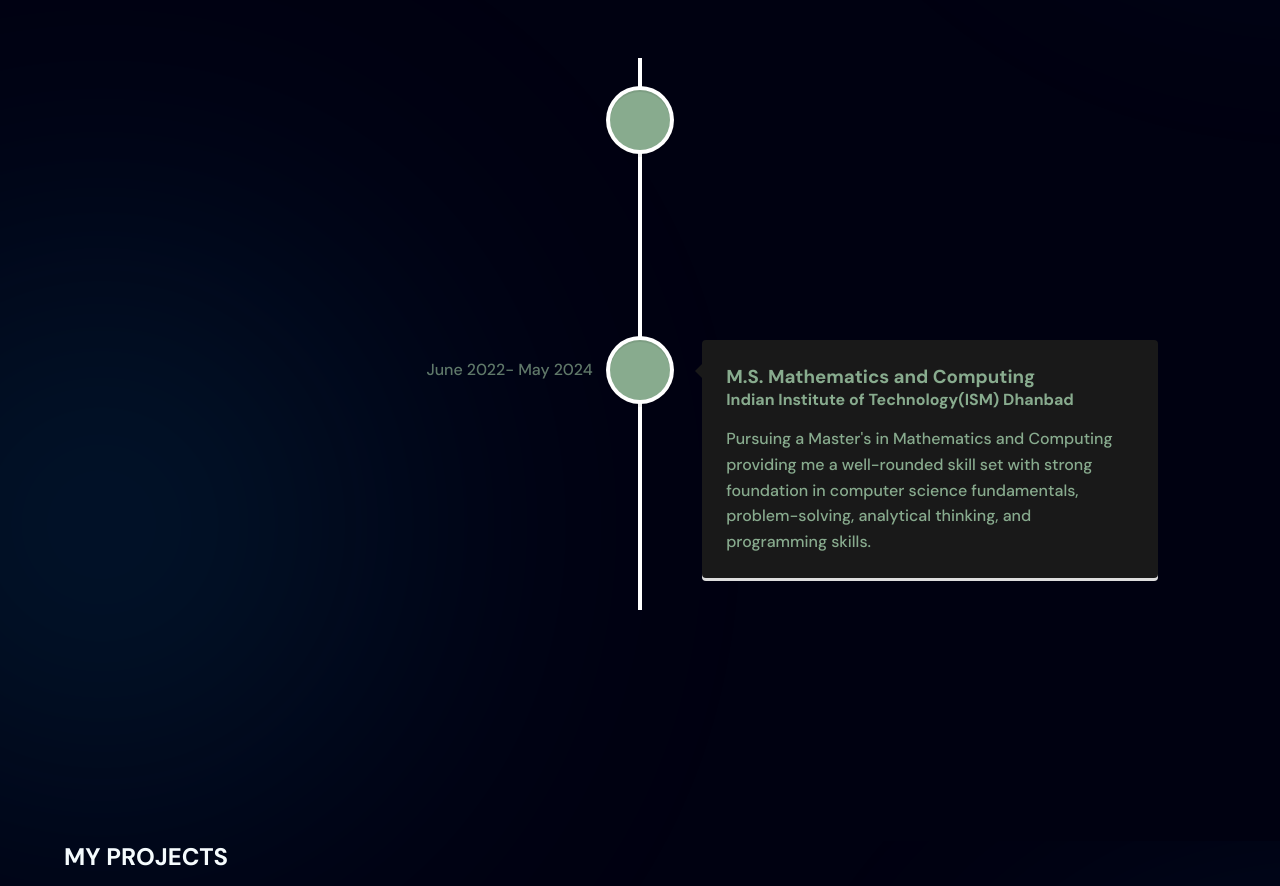
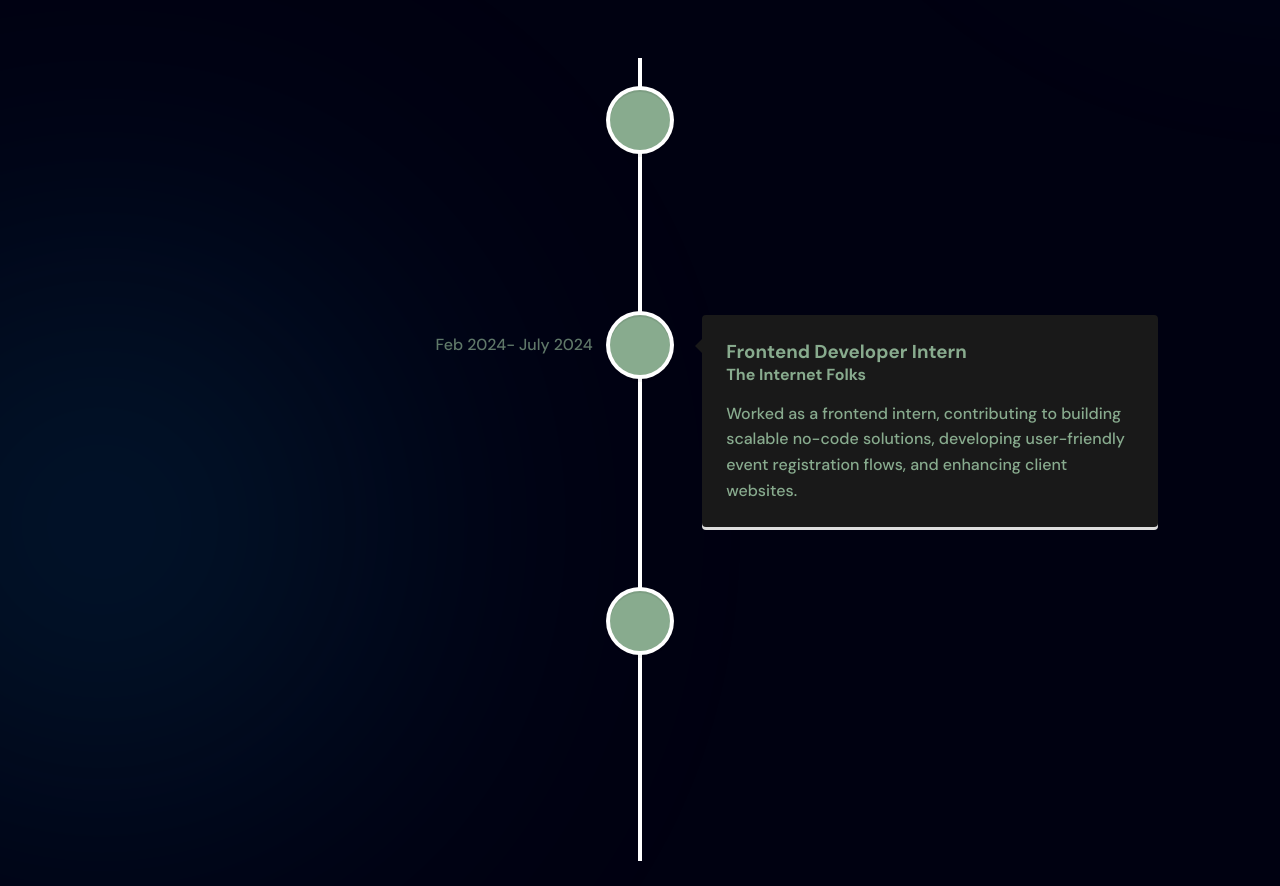
Before and after one commit to mikasa-404/main-portfolio, a React (Create React App) app: page / in a window 1280 px wide. Shown: the part 1900-2786 px from the top of the page. Built offline with nearby package versions, Linux system fonts and the light colour scheme; the HTML template or start-up script is replaced by a standard one.

Commit message:
updated experience

```diff
--- a/src/components/Experience.js
+++ b/src/components/Experience.js
@@ -50,35 +50,48 @@
           <VerticalTimelineElement
             contentStyle={{ background: "#191919", color: "#fff" }}
             contentArrowStyle={{ borderRight: "7px solid  #191919" }}
-            date="Feb 2024- Present"
+            date="Aug 2024- Present"
             iconStyle={{ background: "#88AB8E", color: "#fff" }}
           >
             <h3 className="vertical-timeline-element-title">
-              Software Developer Intern
+              SDE Intern - FullStack
+            </h3>
+            <h4 className="vertical-timeline-element-subtitle">
+              Spyne
+            </h4>
+            <p>
+            Working as a Full-stack developer in the 360 team, creating immersive 360-degree views of cars
+            </p>
+          </VerticalTimelineElement>
+          <VerticalTimelineElement
+            contentStyle={{ background: "#191919", color: "#88AB8E" }}
+            contentArrowStyle={{ borderRight: "7px solid  #191919" }}
+            date="Feb 2024- July 2024"
+            iconStyle={{ background: "#88AB8E", color: "#fff" }}
+          >
+             <h3 className="vertical-timeline-element-title">
+              Frontend Developer Intern
             </h3>
             <h4 className="vertical-timeline-element-subtitle">
               The Internet Folks
             </h4>
             <p>
-              Working as a SDE intern at a growing startup. Responsibilities
-              involve developing responsive web applications and features for
-              different clients.
-            </p>
+              Worked as a frontend intern, contributing to building scalable no-code solutions, developing user-friendly event registration flows, and enhancing client websites. </p>
           </VerticalTimelineElement>
           <VerticalTimelineElement
-            contentStyle={{ background: "#191919", color: "#88AB8E" }}
+            contentStyle={{ background: "#191919", color: "#fff" }}
             contentArrowStyle={{ borderRight: "7px solid  #191919" }}
             date="June 2022- May 2024"
             iconStyle={{ background: "#88AB8E", color: "#fff" }}
           >
-            <h3 className="vertical-timeline-element-title">
+             <h3 className="vertical-timeline-element-title">
               M.S. Mathematics and Computing
             </h3>
             <h4 className="vertical-timeline-element-subtitle">
               Indian Institute of Technology(ISM) Dhanbad
             </h4>
             <p>
-              Pursuing a Master's in Mathematics and Computing providing me a
+              Pursued a Master's in Mathematics and Computing providing me a
               well-rounded skill set with strong foundation in computer science
               fundamentals, problem-solving, analytical thinking, and
               programming skills.
--- a/src/components/Project.js
+++ b/src/components/Project.js
@@ -23,6 +23,10 @@
     <FlexContainer
       fullWidthChild
       direction={data.reverse ? "row-reverse" : false}
+      style={{
+        marginLeft: '2rem',
+        marginRight: '2rem',
+      }}
     >
       {/* left-section */}
       <motion.div
--- a/src/styles/Global.styled.js
+++ b/src/styles/Global.styled.js
@@ -83,7 +83,7 @@
 export const ParaText = styled(PaddingContainer)`
   color: ${({ theme }) => theme.colors.para_text_color};
   line-height: 1.75drem;
-  font-size: 1.2rem;
+  font-size: 1.1rem;
 `;
 
 export const IconContainer = styled.div`
--- a/src/styles/MyProjects.styled.js
+++ b/src/styles/MyProjects.styled.js
@@ -26,7 +26,8 @@
 export const ProjectImage= styled.img`
     border: 1px solid #fff;
     width: 80%;
-    height: 300px;
+    height: 360px;
+    aspect-ratio: 1.5;
     object-fit: cover;
     border-radius: 10px;
 
--- a/src/utils/Data.js
+++ b/src/utils/Data.js
@@ -40,6 +40,19 @@
 ];
 
 export const projects = [
+
+  {
+    id: 0,
+    project_name: "SehShiksha: Student Community Platform",
+    project_desc: "A full-stack community portal for college students.",
+    features:
+      "JWT authentication/authorization, allows CRUD operations on posts, Integrated AWS S3 for efficient file upload and preview pdf materials, community forum for discussions, file upload functionality using multer, light/dark mode options.",
+    tech_stack: ["React JS", "Node.js", "Express.js", "AWS S3","MongoDB", "Material UI"],
+    project_img: Project3,
+    project_url: "https://seh-shiksha.vercel.app",
+    github_link: "https://github.com/mikasa-404/sehShiksha",
+    reverse: false,
+  },
   {
     id: 4,
     project_name: "Podcraft AI: Podcasting Platform",
@@ -51,18 +64,6 @@
     project_img: Project4,
     project_url: "https://ai-podcast-platform.vercel.app",
     github_link: "https://github.com/mikasa-404/ai-podcast-platform",
-    reverse: false,
-  },
-  {
-    id: 0,
-    project_name: "SehShiksha: Student Community Platform",
-    project_desc: "A full-stack community portal for college students.",
-    features:
-      "JWT authentication/authorization, allows CRUD operations on posts, Integrated AWS S3 for efficient file upload and preview pdf materials, community forum for discussions, file upload functionality using multer, light/dark mode options.",
-    tech_stack: ["React JS", "Node.js", "Express.js", "AWS S3","MongoDB", "Material UI"],
-    project_img: Project3,
-    project_url: "https://seh-shiksha.vercel.app",
-    github_link: "https://github.com/mikasa-404/sehShiksha",
     reverse: true,
   },
 
```
